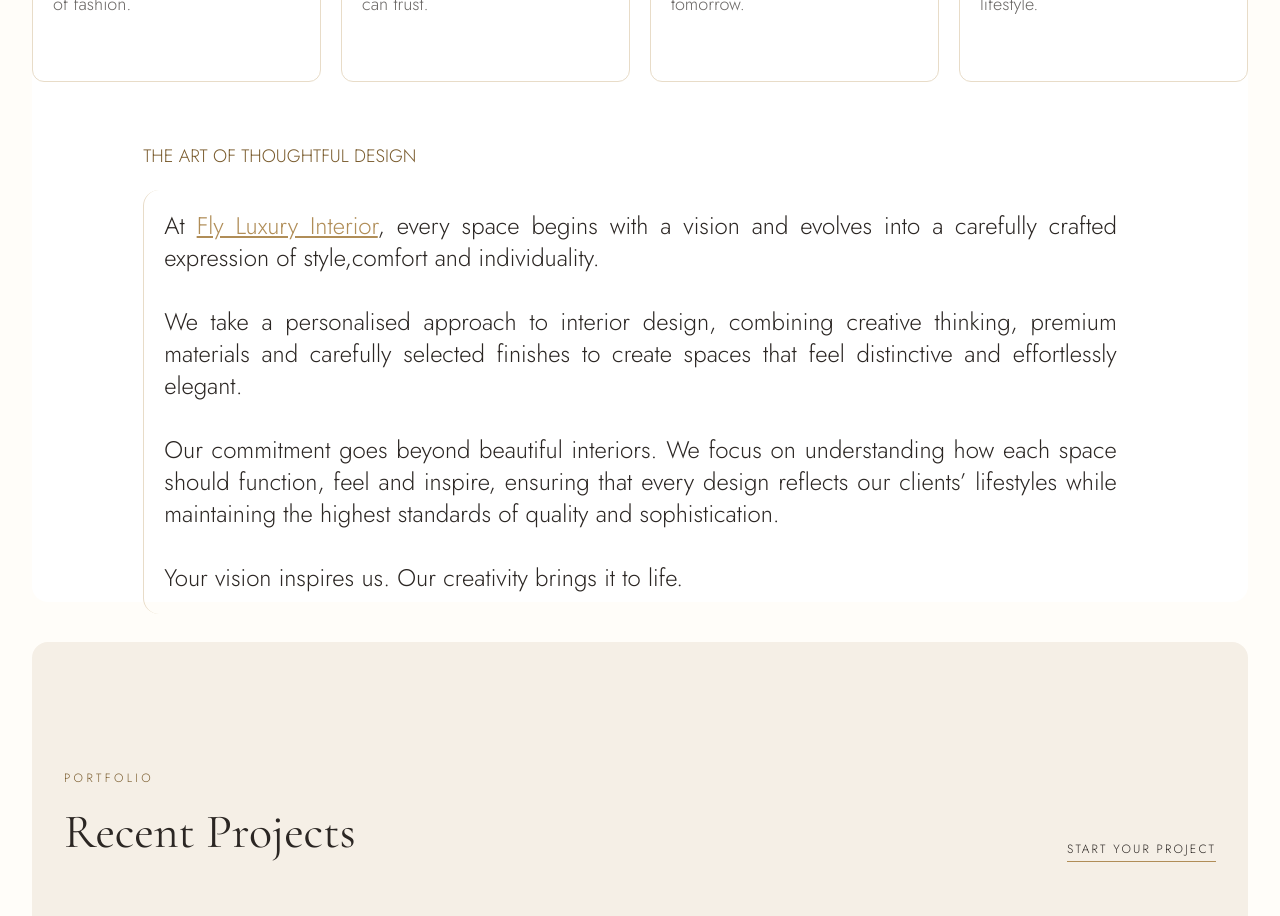
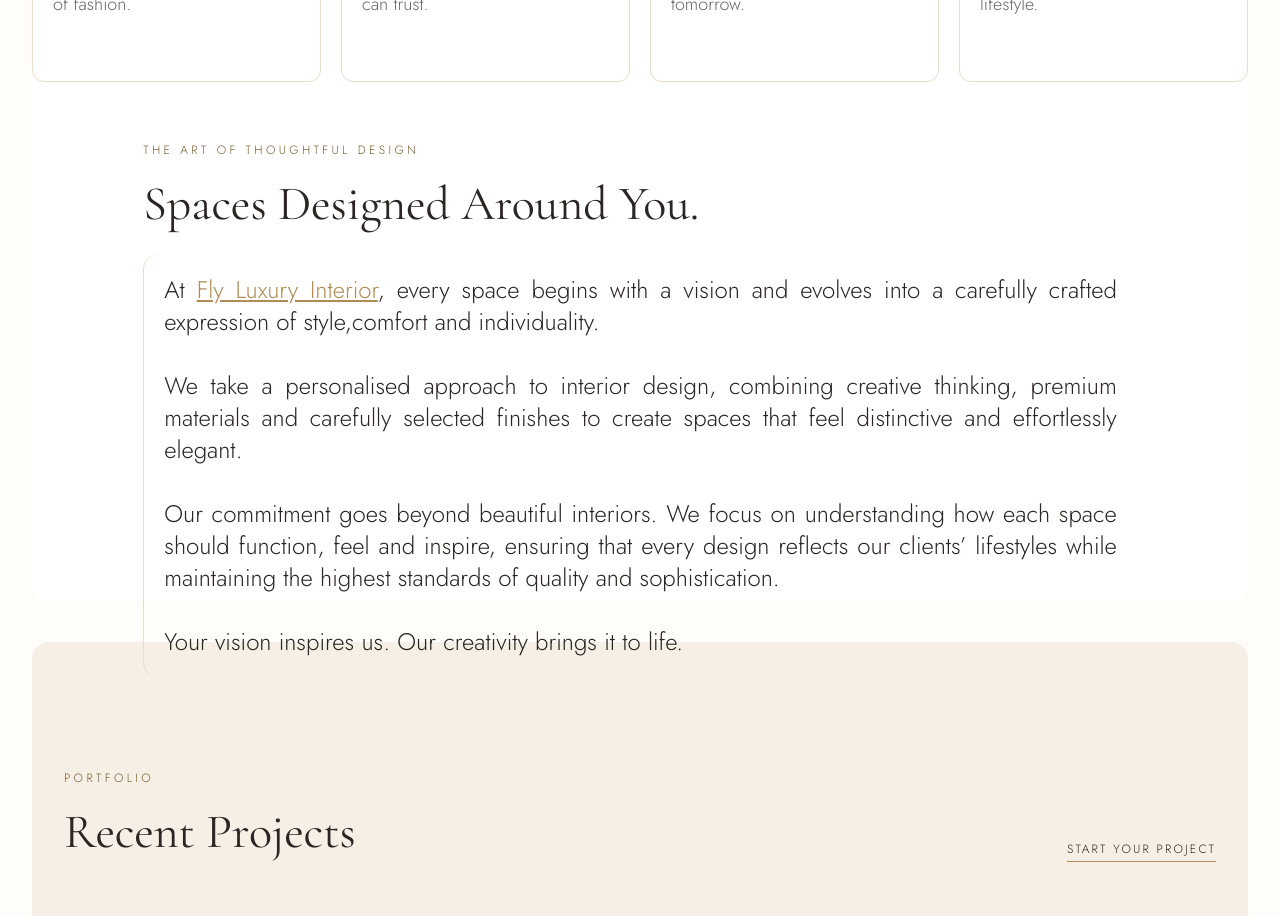
Before and after one commit to Evandereth/flyluxury, a React (Vite) app: page / in a window 1280 px wide. Shown: the part 1200-2116 px from the top of the page. Built offline with nearby package versions, Linux system fonts and the light colour scheme.

Commit message:
added text

```diff
--- a/src/components/Quote.jsx
+++ b/src/components/Quote.jsx
@@ -1,14 +1,14 @@
+import Title from "../components/Title"
 import Animation from "./Animation"
 export default function Quote(){
     return(
         <>
             <Animation>
-            <section className="w-[85%] lg:h-[30em] flex flex-col justify-start items-start gap-5 mx-auto text-justify p-5">
-                <h2 className="uppercase text-[.8em] md:text-md lg:text-lg text-brass-dark font-extralight">
-                    THE ART OF THOUGHTFUL DESIGN
-                </h2>
 
-                <p className="text-ink text-[1em] lg:text-2xl border-l border-sand rounded-2xl p-5">
+            <section className="w-[85%] lg:h-[30em] flex flex-col justify-start items-start gap-5 mx-auto p-5">
+
+                <Title name="THE ART OF THOUGHTFUL DESIGN" subName="Spaces Designed Around You." />
+                <p className="text-ink text-justify text-[1em] lg:text-2xl border-l border-sand rounded-2xl p-5">
                     At <span className="text-brass underline">Fly Luxury Interior</span>, every space begins with a vision and evolves into a carefully crafted expression of style,comfort and individuality.
                     <br/><br/>
                     We take a personalised approach to interior design, combining creative thinking, premium materials and carefully selected finishes to create spaces that feel distinctive and effortlessly elegant.
```
